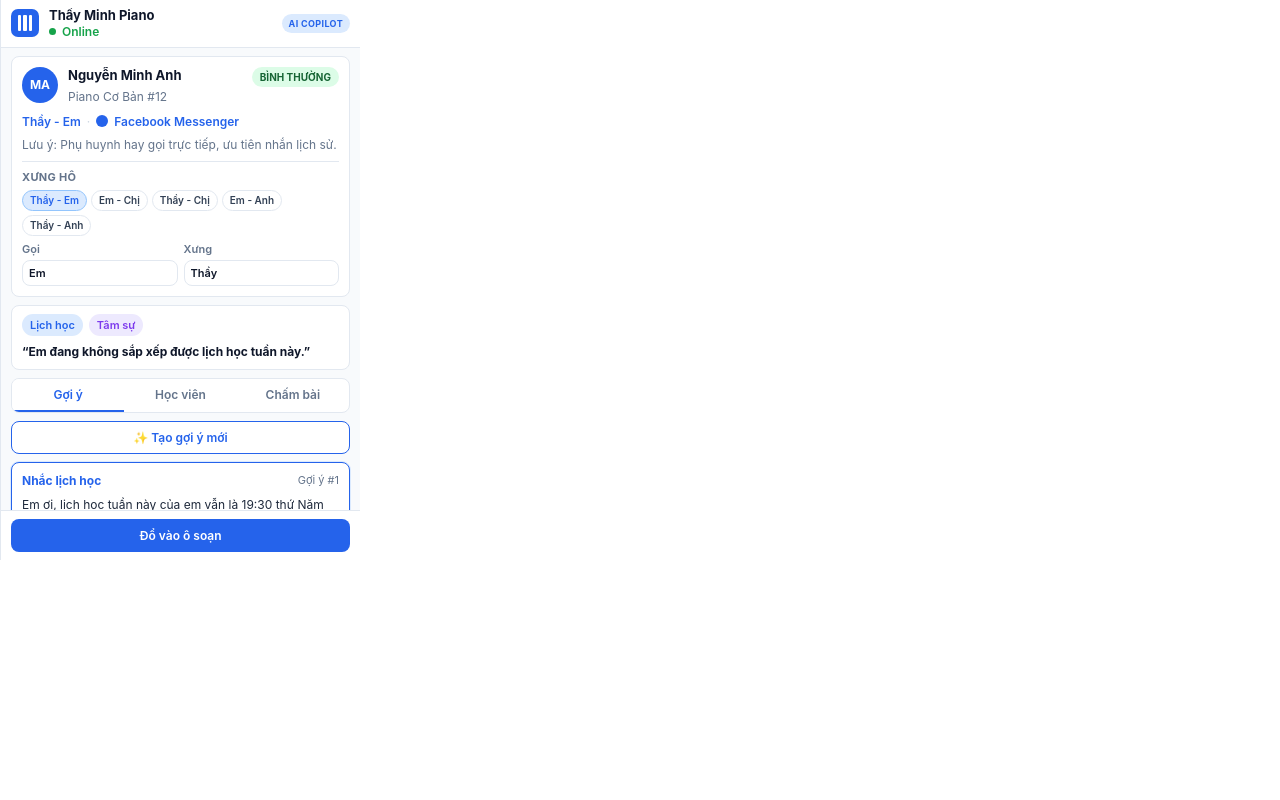
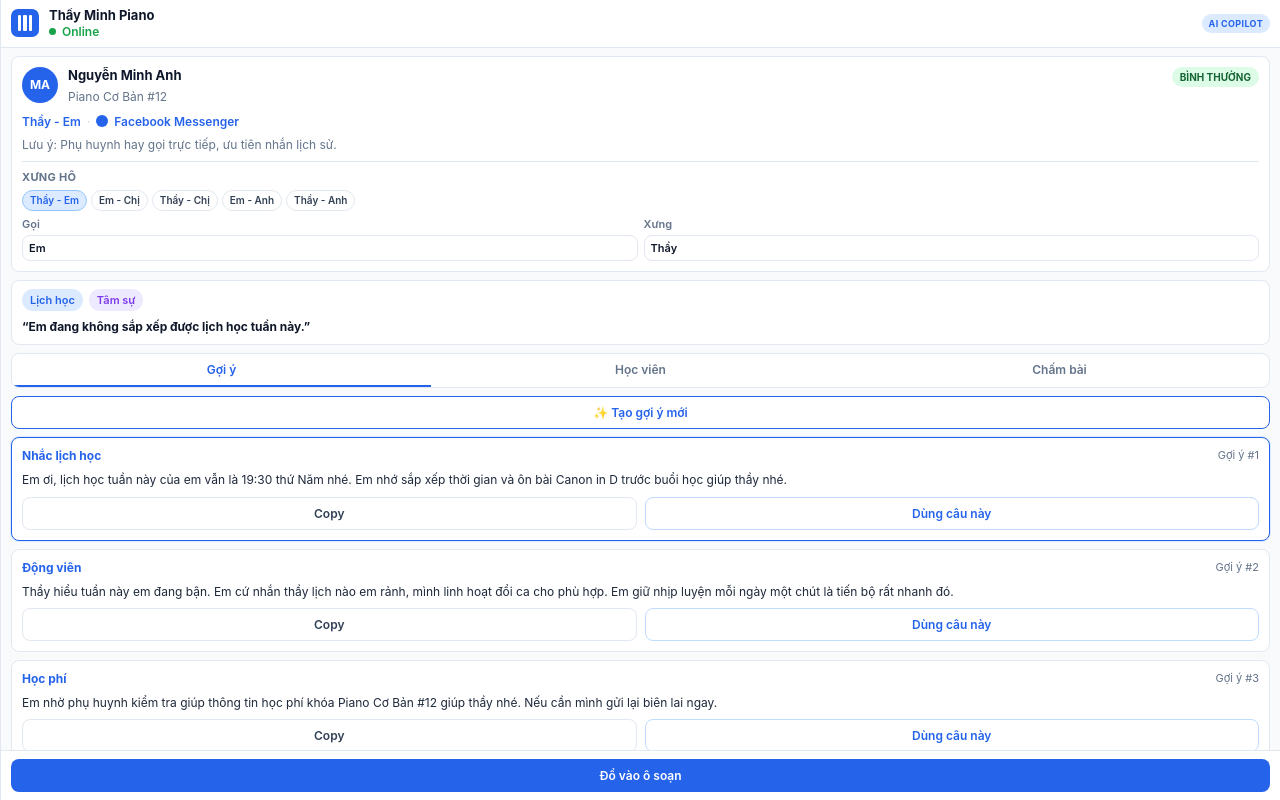
Before and after one commit to dangkhoiii02/ChatBot_TuVan, a React (Vite) app in the folder widget/: page / in a window 1280 px wide. Built offline with nearby package versions, Linux system fonts and the light colour scheme.

Commit message:
fix(widget): fluid layout fill iframe (E-resize)

```diff
--- a/widget/index.html
+++ b/widget/index.html
@@ -2,7 +2,7 @@
 <html lang="vi">
   <head>
     <meta charset="UTF-8" />
-    <meta name="viewport" content="width=380, initial-scale=1.0" />
+    <meta name="viewport" content="width=device-width, initial-scale=1.0" />
     <title>Thầy Minh Piano AI Copilot</title>
   </head>
   <body>
--- a/widget/src/styles.css
+++ b/widget/src/styles.css
@@ -10,8 +10,6 @@
   --purple-soft: #ede9fe;
   --purple: #7c3aed;
   --radius: 8px;
-  --width: 360px;
-  --panel-height: 560px;
   font-family: Inter, system-ui, -apple-system, 'Segoe UI', Roboto, sans-serif;
   color: var(--text);
   background: #fff;
@@ -27,7 +25,6 @@
   margin: 0;
   width: 100%;
   height: 100%;
-  max-width: var(--width);
   max-height: 100%;
   background: #fff;
   overflow: hidden;
@@ -42,10 +39,8 @@
   position: relative;
   display: flex;
   flex-direction: column;
-  width: var(--width);
-  max-width: 100%;
+  width: 100%;
   height: 100%;
-  max-height: min(100%, var(--panel-height));
   background: #fff;
   border-left: 1px solid var(--border);
   overflow: hidden;
```
